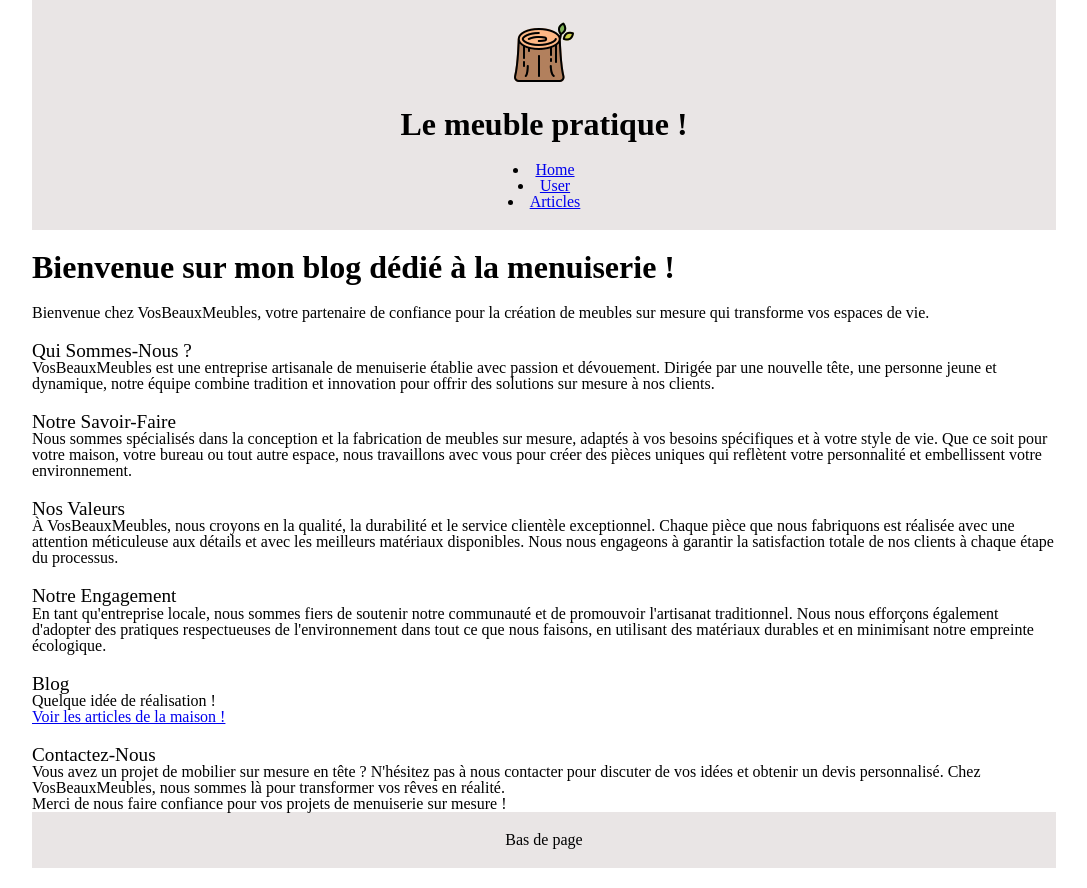
After one commit to MargauxPuget/OCR-BlogPro, a PHP site: template templates/home.twig in a window 1280 px wide. The commit adds this page. Shown: the whole page, without its empty margins (96-1183 px from the left). Run offline with PHP 8.4, Linux system fonts and the light colour scheme; the template is opened without the code that fills it, so the values that code supplies are empty; some libraries are stand-ins or nearby versions.

Commit message:
WIP page home

```diff
--- /dev/null
+++ b/app/style/reset.css
@@ -0,0 +1,48 @@
+/* http://meyerweb.com/eric/tools/css/reset/
+   v2.0 | 20110126
+   License: none (public domain)
+*/
+
+html, body, div, span, applet, object, iframe,
+h2, h2, h3, h4, h5, h6, p, blockquote, pre,
+a, abbr, acronym, address, big, cite, code,
+del, dfn, em, img, ins, kbd, q, s, samp,
+small, strike, strong, sub, sup, tt, var,
+b, u, i, center,
+dl, dt, dd, ol, ul, li,
+fieldset, form, label, legend,
+table, caption, tbody, tfoot, thead, tr, th, td,
+article, aside, canvas, details, embed,
+figure, figcaption, footer, header, hgroup,
+menu, nav, output, ruby, section, summary,
+time, mark, audio, video {
+	margin: 0;
+	padding: 0;
+	border: 0;
+	font-size: 100%;
+	font: inherit;
+	vertical-align: baseline;
+}
+/* HTML5 display-role reset for older browsers */
+article, aside, details, figcaption, figure,
+footer, header, hgroup, menu, nav, section {
+	display: block;
+}
+body {
+	line-height: 1;
+}
+ol, ul {
+	list-style: none;
+}
+blockquote, q {
+	quotes: none;
+}
+blockquote:before, blockquote:after,
+q:before, q:after {
+	content: '';
+	content: none;
+}
+table {
+	border-collapse: collapse;
+	border-spacing: 0;
+}
--- /dev/null
+++ b/app/style/style.css
@@ -0,0 +1,48 @@
+
+
+
+html {
+  max-width: 80% ;
+  margin: auto ;
+  box-sizing:  border-box;
+}
+
+header,
+footer {
+  background-color: rgb(233, 229, 229);
+  padding: 20px;
+  margin-bottom: 20px;
+  text-align: center;
+}
+
+h1 {
+  font-size:xx-large;
+  font-weight: 600;
+}
+
+h2 {
+  font-size: larger;
+  font-weight: 500;
+  margin-top:20px;
+}
+
+.btn {
+  border: grey 1px solid;
+  padding: 5px 12px;
+  margin: 20px 3px;
+  border-radius: 5px;
+  color: black;
+  text-decoration: none;
+}
+
+.btn--add {
+  background-color: rgb(114, 172, 29);
+}
+
+.btn--update {
+  background-color: rgb(218, 156, 42);
+}
+
+.btn--delete {
+  background-color: rgb(172, 29, 29);
+}
--- /dev/null
+++ b/templates/base.twig
@@ -0,0 +1,21 @@
+<!DOCTYPE html>
+<html lang="fr">
+<head>
+	<meta charset="UTF-8">
+	<meta http-equiv="X-UA-Compatible" content="IE=edge">
+	<meta name="viewport" content="width=device-width, initial-scale=1.0">
+	<title>OCR - Blog</title>
+	<link rel="stylesheet" href="app/style/reset.css">
+	<link rel="stylesheet" href="app/style/style.css">
+
+</head>
+	<body>
+		{% include "commons/header.twig" %}
+
+		<main>
+		{% block content %}{% endblock %}
+		</main>
+
+		{% include "commons/footer.twig" %}
+	</body>
+</html>
--- /dev/null
+++ b/templates/commons/footer.twig
@@ -0,0 +1,4 @@
+
+    <footer>
+      Bas de page
+    </footer>
--- /dev/null
+++ b/templates/commons/header.twig
@@ -0,0 +1,19 @@
+	<header>
+		<div class="flex">
+				<img class="fit-picture" src="../../app/images/logo64.png" alt="logo" />
+				<h1>Le meuble pratique !</h1>
+		</div>
+
+
+		<nav>
+			<li>
+				<a href="/">Home</a>
+			</li>
+			<li>
+				<a href="/user">User</a>
+			</li>
+			<li>
+				<a href="/post">Articles</a>
+			</li>
+		</nav>
+	</header>
--- /dev/null
+++ b/templates/home.twig
@@ -0,0 +1,32 @@
+{% extends "base.twig" %}
+
+{% block content %}
+
+	<h1>Bienvenue sur mon blog dédié à la menuiserie ! </h1>
+
+	<div>
+		<p>Bienvenue chez <span class="nameEntity">VosBeauxMeubles</span>, votre partenaire de confiance pour la création de meubles sur mesure qui transforme vos espaces de vie.</p>
+
+		<h2>Qui Sommes-Nous ?</h2>
+		<p><span class="nameEntity">VosBeauxMeubles</span> est une entreprise artisanale de menuiserie établie avec passion et dévouement. Dirigée par une nouvelle tête, une personne jeune et dynamique, notre équipe combine tradition et innovation pour offrir des solutions sur mesure à nos clients.</p>
+
+		<h2>Notre Savoir-Faire</h2>
+		<p>Nous sommes spécialisés dans la conception et la fabrication de meubles sur mesure, adaptés à vos besoins spécifiques et à votre style de vie. Que ce soit pour votre maison, votre bureau ou tout autre espace, nous travaillons avec vous pour créer des pièces uniques qui reflètent votre personnalité et embellissent votre environnement.</p>
+
+		<h2>Nos Valeurs</h2>
+		<p>À <span class="nameEntity">VosBeauxMeubles</span>, nous croyons en la qualité, la durabilité et le service clientèle exceptionnel. Chaque pièce que nous fabriquons est réalisée avec une attention méticuleuse aux détails et avec les meilleurs matériaux disponibles. Nous nous engageons à garantir la satisfaction totale de nos clients à chaque étape du processus.</p>
+
+		<h2>Notre Engagement</h2>
+		<p>En tant qu'entreprise locale, nous sommes fiers de soutenir notre communauté et de promouvoir l'artisanat traditionnel. Nous nous efforçons également d'adopter des pratiques respectueuses de l'environnement dans tout ce que nous faisons, en utilisant des matériaux durables et en minimisant notre empreinte écologique.</p>
+
+		<h2>Blog</h2>
+		<p>Quelque idée de réalisation !</p>
+		<a href="post">Voir les articles de la maison !</a>
+
+		<h2>Contactez-Nous</h2>
+		<p>Vous avez un projet de mobilier sur mesure en tête ? N'hésitez pas à nous contacter pour discuter de vos idées et obtenir un devis personnalisé. Chez <span class="nameEntity">VosBeauxMeubles</span>, nous sommes là pour transformer vos rêves en réalité.</p>
+
+		<p>Merci de nous faire confiance pour vos projets de menuiserie sur mesure !</p>
+	</div>
+
+{% endblock %}
```
Also changed, not shown: app/Controllers/CoreController.php (added, +29 -0 lines), app/Controllers/ErrorController.php (added, +20 -0 lines), app/Controllers/MainController.php (added, +38 -0 lines), app/Utils/Database.php (added, +43 -0 lines), app/config.ini (added, +9 -0 lines), app/twig/Twig.php (added, +26 -0 lines), index.php (+65 -0 lines), app/images/logo.png (added), app/images/logo32.png (added), app/images/logo64.png (added), 1 other file.
